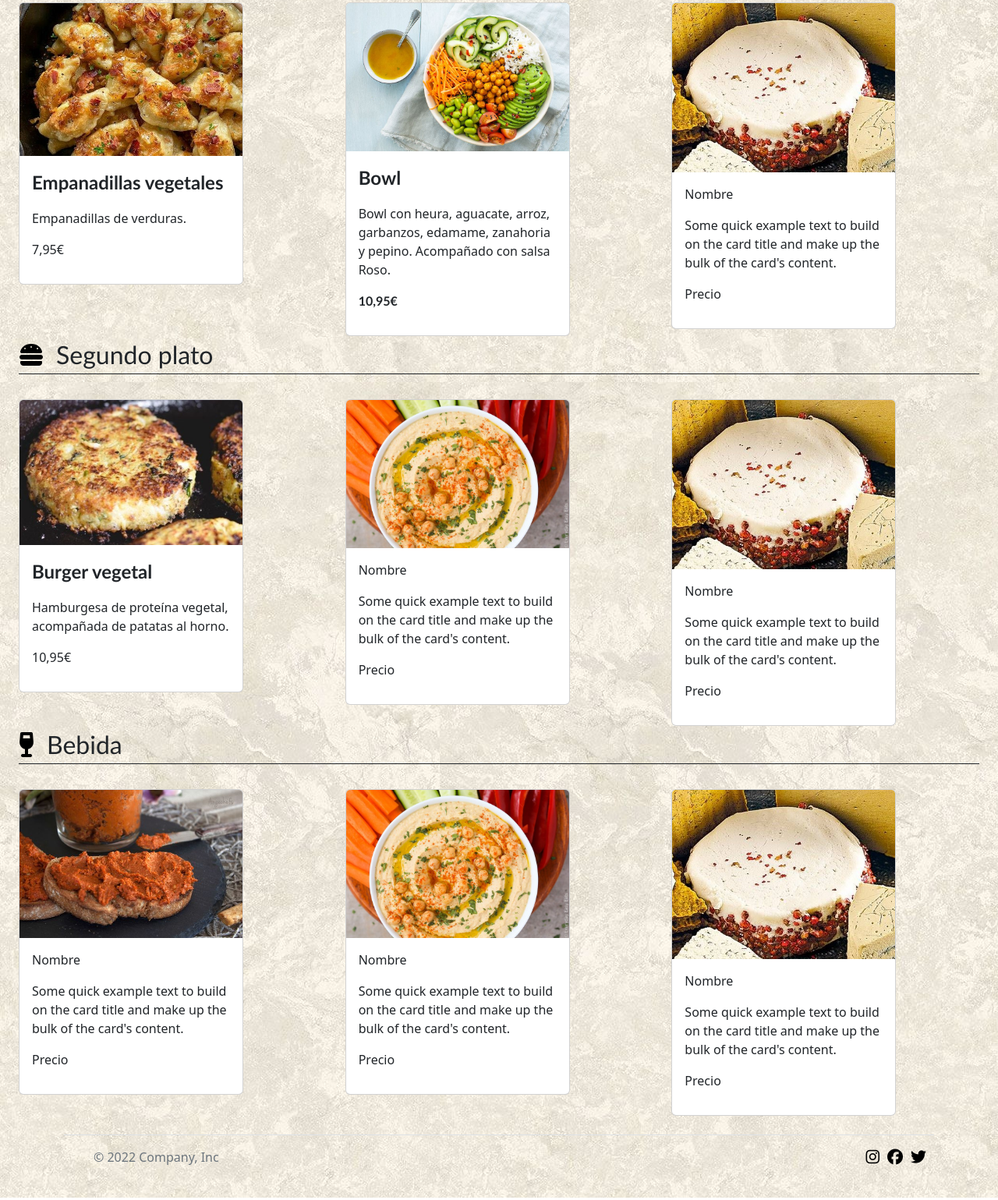
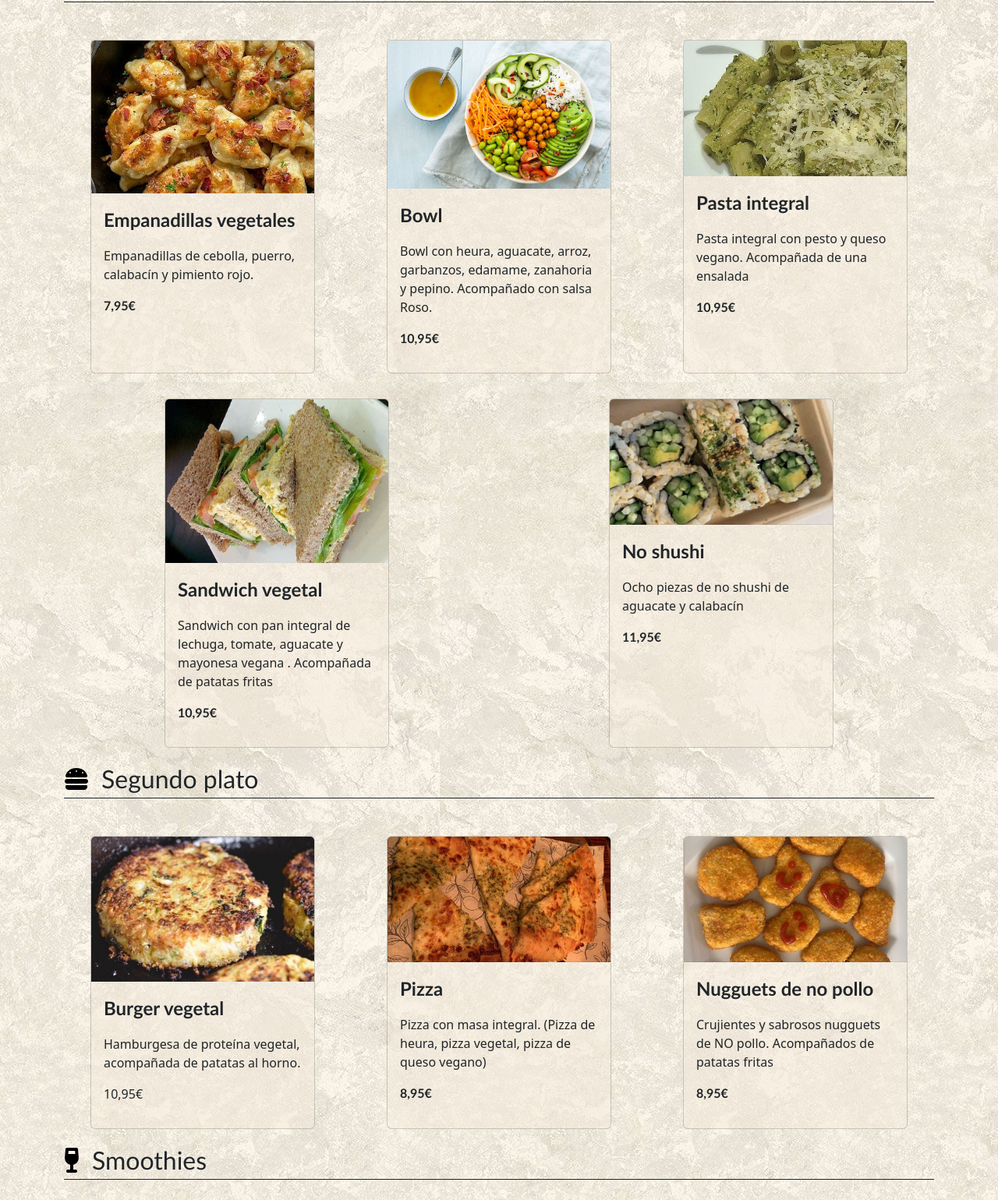
Before and after one commit to Ainamoreno/Carta-Restaurante, a plain HTML site: page pages/menu.html in a window 1280 px wide. Shown: the part 638-2177 px from the top of the page at 78% size. Drawn offline with nearby package versions, Linux system fonts and the light colour scheme.

Commit message:
Añado contenido a las cards de la carta

```diff
--- a/css/menu.css
+++ b/css/menu.css
@@ -20,6 +20,11 @@ body {
     margin-top: 2em;
 }
 
+.tarj-plato {
+    background-color: rgba(245, 234, 220, 0.486);
+    margin: 1em;
+}
+
 .tarj-plato:hover {
     box-shadow: -1px 1px 20px 3px;
 }
--- a/pages/menu.html
+++ b/pages/menu.html
@@ -20,11 +20,11 @@
 
 <body>
     <!-- Header de la página -->
-    <div class="container-fluid">
-    <header>
-        <ul class="nav fixed-top div-header">
+
+    <div>
+        <ul class="nav fixed-top div-header justify-content-center">
             <li class="nav-item">
-                <a class="nav-link active item-navbar" aria-current="page" href="../index.html">¿Quiénes somos?</a>
+                <a class="nav-link active item-navbar" aria-current="page" href="../index.html">Home</a>
             </li>
             <li class="nav-item">
                 <a class="nav-link item-navbar" href="./pages/menu.html">Carta</a>
@@ -43,20 +43,17 @@
                 </ul>
             </li>
         </ul>
-    </header>
+    </div>
 
     <!-- Main de la página -->
-        <div class="container-fluid div-main">
+    <div class="container div-main">
         <div class="row">
             <div class="col">
                 <div id="div-entrantes"><i class="fa-solid fa-bowl-food"></i>Entrantes</div>
             </div>
         </div>
-            <div>
-
-            </div>
-            <div class="row fila-entrantes1">
-                <div class="col">
+        <div class="row  fila-entrantes1 ">
+            <div class="col d-flex justify-content-center">
                 <div class="card tarj-plato" style="width: 18rem;">
                     <img src="../img/sobrasada.jpg" class="card-img-top" alt="...">
                     <div class="card-body">
@@ -67,7 +64,7 @@
                     </div>
                 </div>
             </div>
-                <div class="col">
+            <div class="col d-flex justify-content-center">
                 <div class="card tarj-plato " style="width: 18rem;">
                     <img src="../img/hummus.jpg" class="card-img-top" alt="...">
                     <div class="card-body">
@@ -77,7 +74,7 @@
                     </div>
                 </div>
             </div>
-                <div class="col">
+            <div class="col d-flex justify-content-center">
                 <div class="card tarj-plato" style="width: 18rem;">
                     <img src="../img/quesovegano.jpg" class="card-img-top" alt="...">
                     <div class="card-body">
@@ -89,23 +86,24 @@
             </div>
 
         </div>
+
         <div class="row">
-                <div class="col">
+            <div class="col ">
                 <div id="div-entrantes"><i class="fa-solid fa-bowl-rice"></i>Plato principal</div>
             </div>
         </div>
-            <div class="row fila-entrantes1">
-                <div class="col">
+        <div class="row justify-content-center fila-entrantes1">
+            <div class="col d-flex justify-content-center">
                 <div class="card tarj-plato" style="width: 18rem;">
                     <img src="../img/fondo.jpg" class="card-img-top" alt="...">
                     <div class="card-body">
                         <p class="nombre-plato">Empanadillas vegetales</p>
-                            <p class="card-text">Empanadillas de verduras.</p>
-                            <p>7,95€</p>
+                        <p class="card-text">Empanadillas de cebolla, puerro, calabacín y pimiento rojo.</p>
+                        <p class="precio-plato">7,95€</p>
                     </div>
                 </div>
             </div>
-                <div class="col">
+            <div class="col d-flex justify-content-center">
                 <div class="card tarj-plato" style="width: 18rem;">
                     <img src="../img/fondo1.jpg" class="card-img-top" alt="...">
                     <div class="card-body">
@@ -116,14 +114,33 @@
                     </div>
                 </div>
             </div>
-                <div class="col">
+            <div class="col d-flex justify-content-center">
                 <div class="card tarj-plato" style="width: 18rem;">
-                        <img src="../img/quesovegano.jpg" class="card-img-top" alt="...">
+                    <img src="../img/pasta - copia.jpg" class="card-img-top" alt="...">
                     <div class="card-body">
-                            <p>Nombre</p>
-                            <p class="card-text">Some quick example text to build on the card title and make up the bulk
-                                of the card's content.</p>
-                            <p>Precio</p>
+                        <p class="nombre-plato">Pasta integral</p>
+                        <p class="card-text">Pasta integral con pesto y queso vegano. Acompañada de una ensalada</p>
+                        <p class="precio-plato">10,95€</p>
+                    </div>
+                </div>
+            </div>
+            <div class="col d-flex justify-content-center">
+                <div class="card tarj-plato" style="width: 18rem;">
+                    <img src="../img/sandwich.jpg" class="card-img-top" alt="...">
+                    <div class="card-body">
+                        <p class="nombre-plato">Sandwich vegetal</p>
+                        <p class="card-text">Sandwich con pan integral de lechuga, tomate, aguacate y mayonesa vegana . Acompañada de patatas fritas</p>
+                        <p class="precio-plato">10,95€</p>
+                    </div>
+                </div>
+            </div>
+            <div class="col d-flex justify-content-center">
+                <div class="card tarj-plato" style="width: 18rem;">
+                    <img src="../img/shushi.jpg" class="card-img-top" alt="...">
+                    <div class="card-body">
+                        <p class="nombre-plato">No shushi</p>
+                        <p class="card-text">Ocho piezas de no shushi de aguacate y calabacín</p>
+                        <p class="precio-plato">11,95€</p>
                     </div>
                 </div>
             </div>
@@ -135,7 +152,7 @@
             </div>
         </div>
         <div class="row fila-entrantes1">
-                <div class="col">
+            <div class="col d-flex justify-content-center">
                 <div class="card tarj-plato" style="width: 18rem;">
                     <img src="../img/burger.jpg" class="card-img-top" alt="...">
                     <div class="card-body">
@@ -145,25 +162,23 @@
                     </div>
                 </div>
             </div>
-                <div class="col">
+            <div class="col d-flex justify-content-center">
                 <div class="card tarj-plato" style="width: 18rem;">
-                        <img src="../img/hummus.jpg" class="card-img-top" alt="...">
+                    <img src="../img/pizza.jpg" class="card-img-top" alt="...">
                     <div class="card-body">
-                            <p>Nombre</p>
-                            <p class="card-text">Some quick example text to build on the card title and make up the bulk
-                                of the card's content.</p>
-                            <p>Precio</p>
+                        <p class="nombre-plato">Pizza</p>
+                        <p class="card-text">Pizza con masa integral. (Pizza de heura, pizza vegetal, pizza de queso vegano)</p>
+                        <p class="precio-plato">8,95€</p>
                     </div>
                 </div>
             </div>
-                <div class="col">
+            <div class="col d-flex justify-content-center">
                 <div class="card tarj-plato" style="width: 18rem;">
-                        <img src="../img/quesovegano.jpg" class="card-img-top" alt="...">
+                    <img src="../img/nuggets.jpg" class="card-img-top" alt="...">
                     <div class="card-body">
-                            <p>Nombre</p>
-                            <p class="card-text">Some quick example text to build on the card title and make up the bulk
-                                of the card's content.</p>
-                            <p>Precio</p>
+                        <p class="nombre-plato">Nugguets de no pollo</p>
+                        <p class="card-text">Crujientes y sabrosos nugguets de NO pollo. Acompañados de patatas fritas</p>
+                        <p class="precio-plato">8,95€</p>
                     </div>
                 </div>
             </div>
@@ -171,40 +186,37 @@
         </div>
         <div class="row">
             <div class="col">
-                    <div id="div-entrantes"><i class="fa-solid fa-wine-glass"></i>Bebida</div>
+                <div id="div-entrantes"><i class="fa-solid fa-wine-glass"></i>Smoothies</div>
             </div>
         </div>
         <div class="row fila-entrantes1">
-                <div class="col">
+            <div class="col d-flex justify-content-center">
                 <div class="card tarj-plato" style="width: 18rem;">
-                        <img src="../img/sobrasada.jpg" class="card-img-top" alt="...">
+                    <img src="../img/batido.jpg" class="card-img-top" alt="...">
                     <div class="card-body">
-                            <p>Nombre</p>
-                            <p class="card-text">Some quick example text to build on the card title and make up the bulk
-                                of the card's content.</p>
-                            <p>Precio</p>
+                        <p class="nombre-plato">Smoothie de plátano</p>
+                        <p class="card-text">Contiene plátano, fresa y leche de avena.</p>
+                        <p class="precio-plato">4,95€</p>
                     </div>
                 </div>
             </div>
-                <div class="col">
+            <div class="col d-flex justify-content-center">
                 <div class="card tarj-plato" style="width: 18rem;">
-                        <img src="../img/hummus.jpg" class="card-img-top" alt="...">
+                    <img src="../img/batido1.jpg" class="card-img-top" alt="...">
                     <div class="card-body">
-                            <p>Nombre</p>
-                            <p class="card-text">Some quick example text to build on the card title and make up the bulk
-                                of the card's content.</p>
-                            <p>Precio</p>
+                        <p class="nombre-plato">Smoothie de fresa</p>
+                        <p class="card-text">Contiene fresa, frambuesa y leche de avena..</p>
+                        <p class="precio-plato">4,95€</p>
                     </div>
                 </div>
             </div>
-                <div class="col">
+            <div class="col d-flex justify-content-center">
                 <div class="card tarj-plato" style="width: 18rem;">
-                        <img src="../img/quesovegano.jpg" class="card-img-top" alt="...">
+                    <img src="../img/batido 3.jpg" class="card-img-top" alt="...">
                     <div class="card-body">
-                            <p>Nombre</p>
-                            <p class="card-text">Some quick example text to build on the card title and make up the bulk
-                                of the card's content.</p>
-                            <p>Precio</p>
+                        <p class="nombre-plato">Smoothie de frambuesa</p>
+                        <p class="card-text">Contiene frambuesa, fresa, frutos rojos y leche de avena..</p>
+                        <p class="precio-plato">4,95€</p>
                     </div>
                 </div>
             </div>
@@ -213,8 +225,6 @@
     </div>
 
     <!-- Footer de la página -->
-        <div class="row">
-            <div class="col">
     <div class="container">
         <footer class="d-flex flex-wrap justify-content-between align-items-center py-3 my-4 border-top">
             <div class="col-md-4 d-flex align-items-center">
@@ -232,9 +242,6 @@
             </ul>
         </footer>
     </div>
-            </div>
-        </div>
-    </div>
 
 </body>
 
```
Also changed, not shown: css/1200-index.css (deleted, +0 -12 lines), css/700-index.css (deleted, +0 -9 lines), index.html (+2 -4 lines), img/batido 3.jpg (added), img/batido.jpg (added), img/batido1.jpg (added), img/nuggets.jpg (added), img/pasta - copia.jpg (added), img/pizza.jpg (added), img/sandwich.jpg (added), img/shushi.jpg (added). Lines whose indentation alone changed are shown as unchanged.
